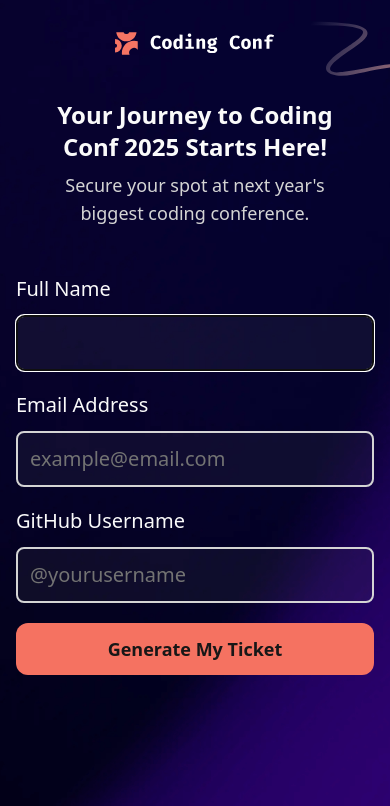
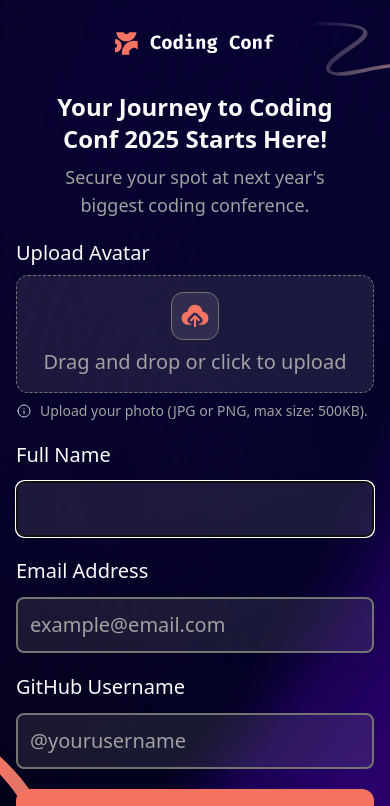
Before and after one commit to Qkari17/Ticket_Maker, a React (Vite) app: page / in a window 390 px wide. Shown: the top 806 px of the page. Built offline with nearby package versions, Linux system fonts and the light colour scheme.

Commit message:
Form mobile layout finished

```diff
--- a/src/App.tsx
+++ b/src/App.tsx
@@ -6,7 +6,7 @@ function App() {
   return (
     <div
       className=" bg-custom md:bg-custom-2  lg:bg-custom-3 bg-cover
-     w-screen h-screen bg-center text-neutral-50 text-xl pt-3"
+     w-screen  bg-center text-neutral-50 text-xl pt-3"
     >
     <Header/>
    <Form/>
--- a/src/components/Form/Form.tsx
+++ b/src/components/Form/Form.tsx
@@ -1,17 +1,63 @@
 import { Input } from "../../ui/Input/Input";
+import line from "../../assets/images/pattern-squiggly-line-bottom-mobile-tablet.svg";
+import cloud from "../../assets/images/icon-upload.svg";
+import file from "../../assets/images/icon-info.svg";
 
 export const Form = () => {
   return (
-    <form className="flex flex-col gap-5 p-4">
-      <div className="p-2 flex flex-col gap-2 ">
-        <h1 className="font-bold text-2xl text-center">Your Journey to Coding <br/>Conf 2025 Starts Here!</h1>
-        <h2 className="text-neutral-300 text-center text-lg">Secure your spot at next year's <br/>biggest coding conference.</h2>
+    <form className="flex flex-col gap-5 p-4 relative pb-44 ">
+      <div className=" flex flex-col gap-2 ">
+        <h1 className="font-bold text-2xl text-center">
+          Your Journey to Coding <br />
+          Conf 2025 Starts Here!
+        </h1>
+        <section className="text-neutral-400 text-center text-lg">
+          Secure your spot at next year's <br />
+          biggest coding conference.
+        </section>
       </div>
-      <div className=""></div>
-      <Input label="Full Name" autoFocus ></Input>
+
+      <div className="flex flex-col gap-2">
+        <h2>Upload Avatar</h2>
+        <div className="flex flex-col gap-2 relative bg-neutral-400/15 border-dashed border rounded-xl border-neutral-500">
+          <input
+            type="file"
+            id="files"
+            className=" absolute h-full w-full text-amber-600/0 "
+          />
+          <label
+            htmlFor="files"
+            className="  p-4  border-spacing flex flex-col gap-2 items-center"
+          >
+            <img
+              src={cloud}
+              className="border rounded-xl w-12 p-1.5 bg-neutral-400/15 border-neutral-500"
+            />
+            <p className=" text-neutral-400">
+              Drag and drop or click to upload
+            </p>
+          </label>
+        </div>
+        <div className="flex gap-2">
+          {" "}
+          <img src={file} />
+          <p className="text-neutral-400 text-sm">
+            Upload your photo (JPG or PNG, max size: 500KB).
+          </p>
+        </div>
+      </div>
+      {/* <Input label="Image" type="file"></Input> */}
+      <Input label="Full Name" autoFocus></Input>
       <Input label="Email Address" placeholder="example@email.com"></Input>
       <Input label="GitHub Username" placeholder="@yourusername"></Input>
-      <button type="submit" className="bg-button1 text-neutral-900 font-bold text-lg py-3 rounded-xl"> Generate My Ticket</button>
+      <button
+        type="submit"
+        className="bg-button1 text-neutral-900 font-bold text-lg py-3 rounded-xl z-10 "
+      >
+        {" "}
+        Generate My Ticket
+      </button>
+      <img src={line} className=" absolute bottom-0 left-0 " />
     </form>
   );
 };
--- a/src/ui/Input/Input.tsx
+++ b/src/ui/Input/Input.tsx
@@ -22,7 +22,7 @@ export const Input = forwardRef(
           className={clsx({
             " border-2 border-red-500 bg-neutral-500/10 text-neutral-300 rounded-lg ring-red-300  focus:ring-red-500 ":
               error,
-            "border-2 border-neutral-300 p-3 bg-neutral-500/10 text-neutral-300 rounded-lg placeholder:text-neutral-500 ":
+            "border-2 border-neutral-500 p-3 bg-neutral-400/15 text-neutral-300 rounded-lg placeholder:text-neutral-400 ":
               !error,
           })}
         ></input>
```
Also changed, not shown: src/components/Ticket/Ticket.tsx (added).
